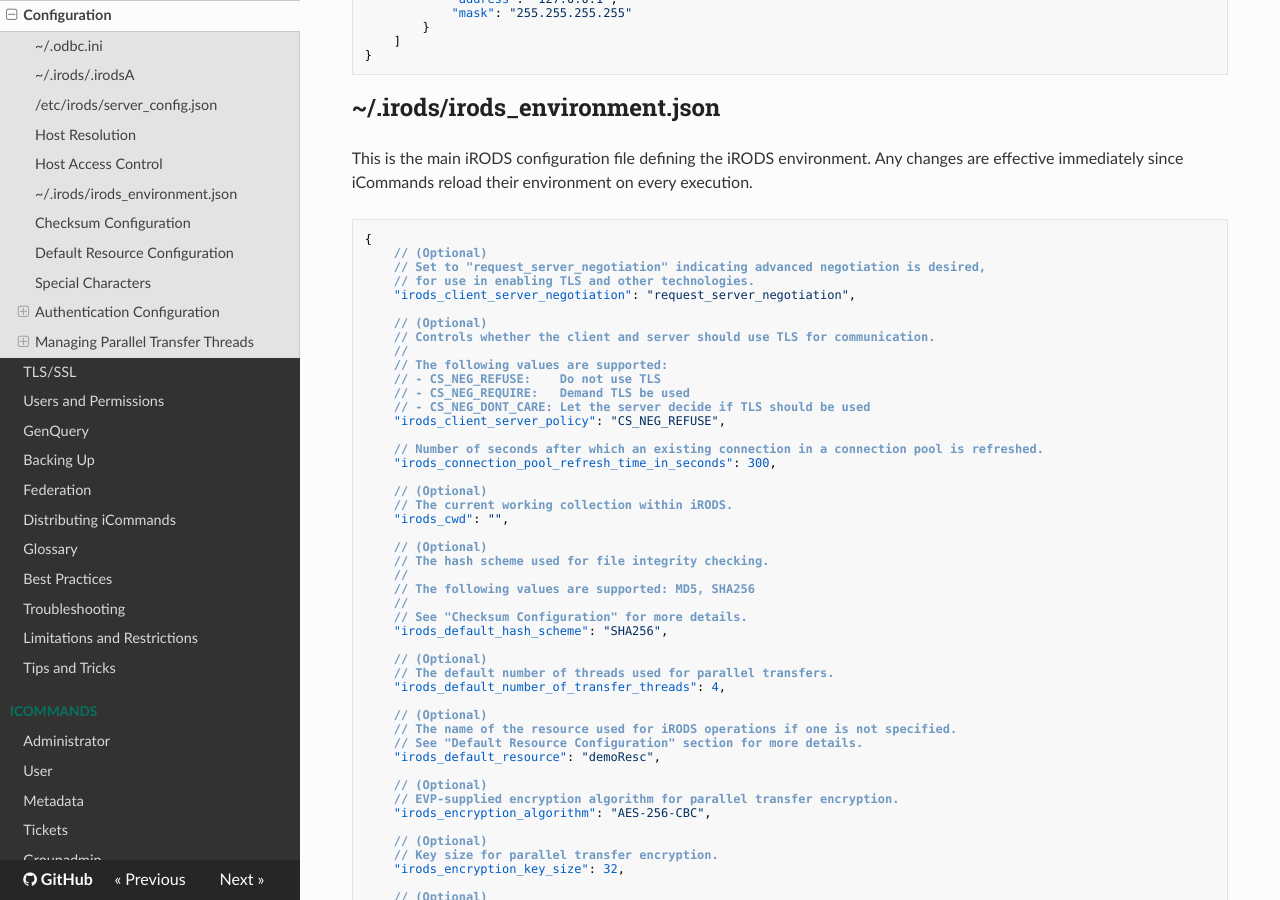
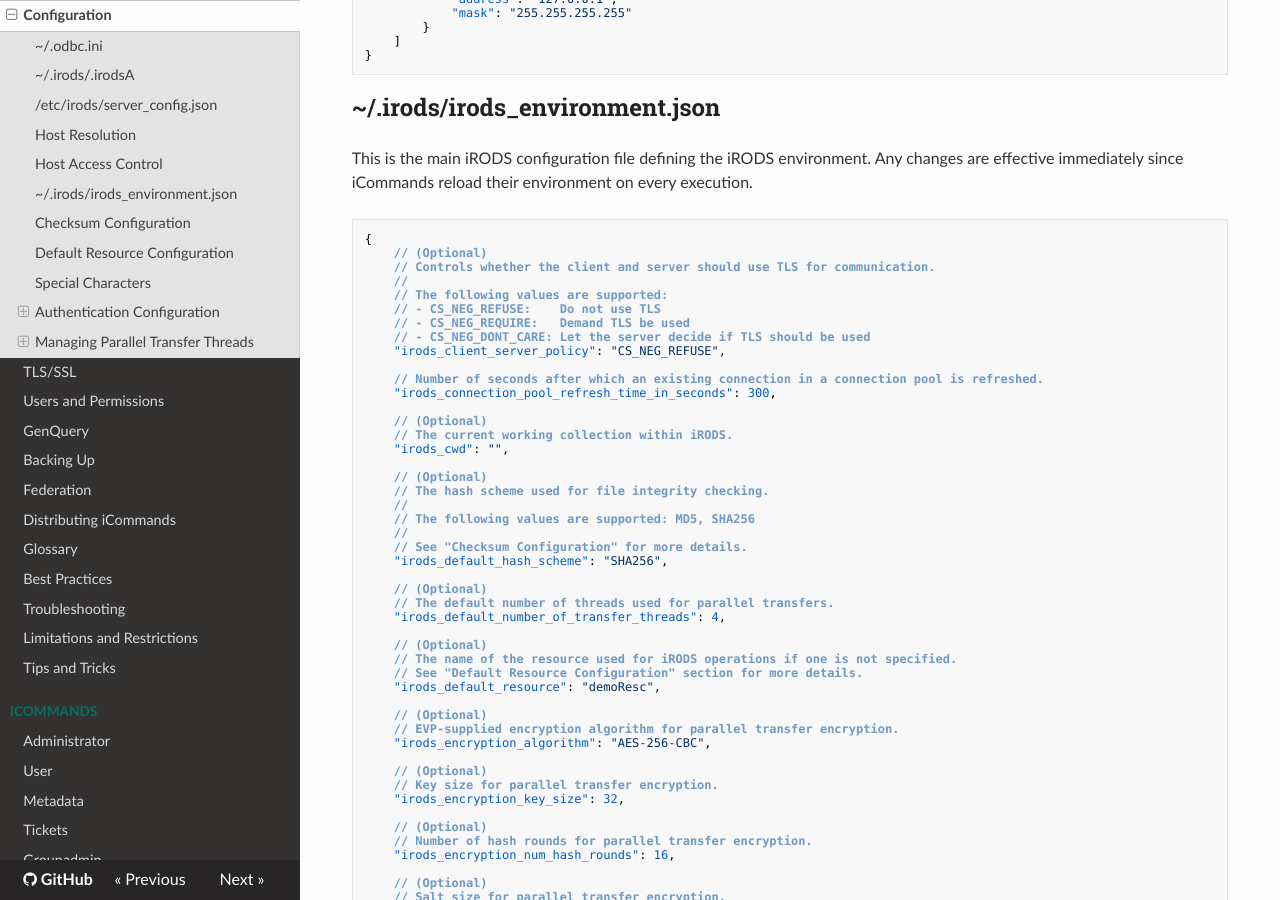
Before and after one commit to irods/irods_docs, an MkDocs documentation site: the page built from docs/system_overview/configuration.md, in a window 1280 px wide and 900 px high, scrolled down 8000 px. Built offline with MkDocs 1.6.1, drawn with Linux system fonts in a browser that asks for light colours; nearby versions of some CDN libraries; some of the changed text lies outside the part shown.

Commit message:
[irods/irods#8376] Remove references to "irods_client_server_negotiation" property.

````diff
--- a/docs/system_overview/configuration.md
+++ b/docs/system_overview/configuration.md
@@ -511,11 +511,6 @@ This is the main iRODS configuration file defining the iRODS environment. Any ch
 ```json
 {
     // (Optional)
-    // Set to "request_server_negotiation" indicating advanced negotiation is desired,
-    // for use in enabling TLS and other technologies.
-    "irods_client_server_negotiation": "request_server_negotiation",
-
-    // (Optional)
     // Controls whether the client and server should use TLS for communication.
     //
     // The following values are supported:
@@ -713,7 +708,6 @@ And here is a service account environment file defining the minimum settings nee
 
 ```json
 {
-    "irods_client_server_negotiation": "request_server_negotiation",
     "irods_client_server_policy": "CS_NEG_REFUSE",
     "irods_connection_pool_refresh_time_in_seconds": 300,
     "irods_cwd": "/tempZone/home/rods",
````
Also changed, not shown: docs/getting_started/installation.md (+0 -4 lines), docs/plugins/pluggable_network.md (+2 -5 lines).
